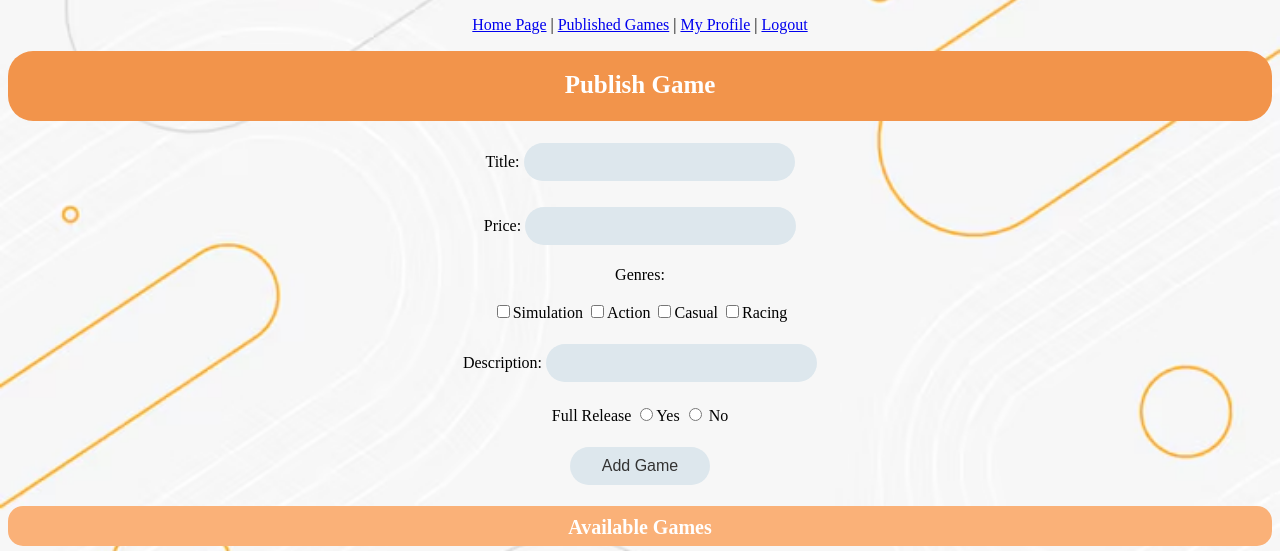
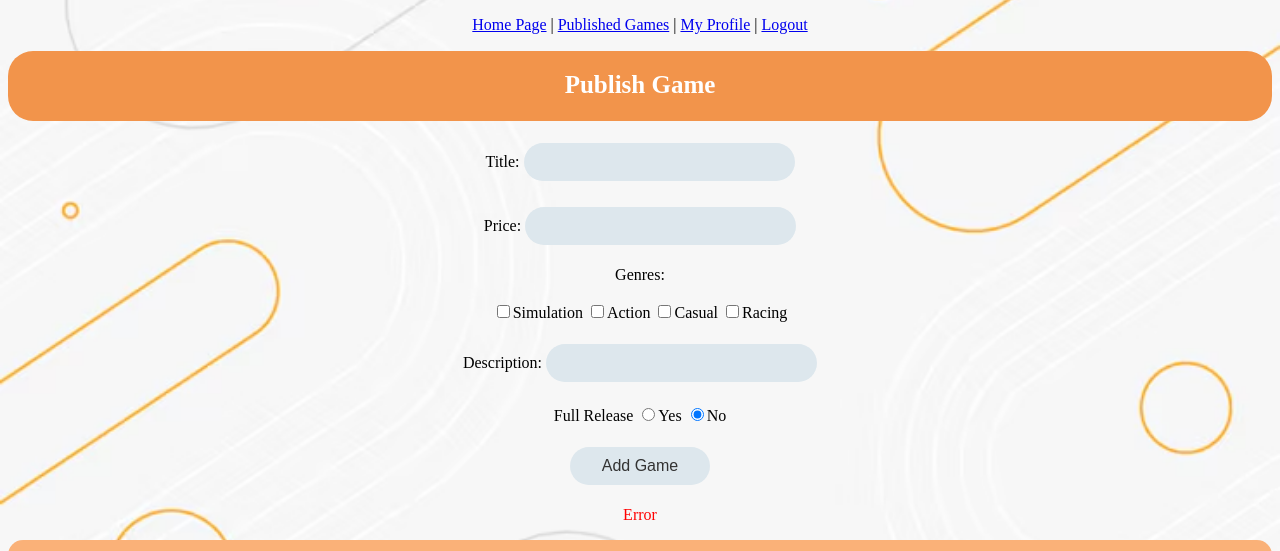
Before and after one commit to MahradHosseini/VideoGamePlatform, a Flask app: page /publishGames in a window 1280 px wide. Shown: the top 551 px of the page. Run offline with Flask 3, Linux system fonts and the light colour scheme; data comes from the database, SQL or seed files in the repository.

Commit message:
fixed some errors

```diff
--- a/templates/homepage.html
+++ b/templates/homepage.html
@@ -16,6 +16,9 @@
     <p>Password: <input type="password" name="pwd" required/></p>
     <input type="submit" value="Login"/>
 </form>
+{% if msg %}
+<p style="color: red">{{msg}}</p>
+{% endif %}
 <p>Don't have an account? <a href="/registration">Register</a></p>
 {% else %}
 <!-- If user is logged in -->
--- a/templates/publishGames.html
+++ b/templates/publishGames.html
@@ -24,10 +24,12 @@
     <input type="checkbox" name="genres[]" value="{{ genre }}">{{ genre }}
     {% endfor %}
     <p>Description: <input type="text" name="description"></p>
-    <p>Full Release <input type="radio" name="release" value="Yes"/>Yes <input type="radio" name="release" value="No"/>
-        No</p>
+    <p>Full Release <input type="radio" name="release" value="true"/>Yes <input type="radio" name="release" value="false" checked/>No</p>
     <input type="submit" value="Add Game">
 </form>
+{% if msg %}
+<p style="color: red">{{msg}}</p>
+{% endif %}
 <h2>Available Games</h2>
 <table>
     <tr>
@@ -50,8 +52,6 @@
     </tr>
     {% endfor %}
 </table>
-{% if msg %}
-<p>{{msg}}</p>
-{% endif %}
+
 </body>
 </html>
--- a/templates/registration.html
+++ b/templates/registration.html
@@ -20,7 +20,7 @@
     <p><input type="submit" value="Register"/></p>
 </form>
 {% if msg %}
-<p> {{ msg }} </p>
+<p style="color: red"> {{ msg }} </p>
 {% endif %}
 </body>
 </html>
```
